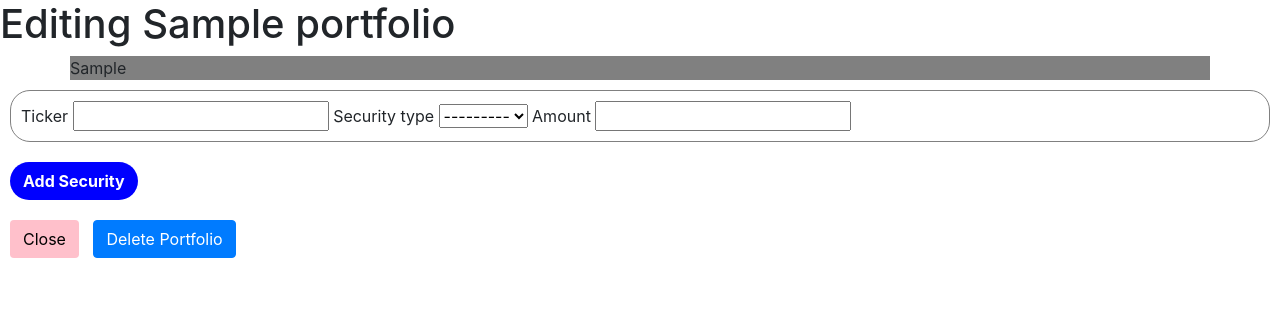
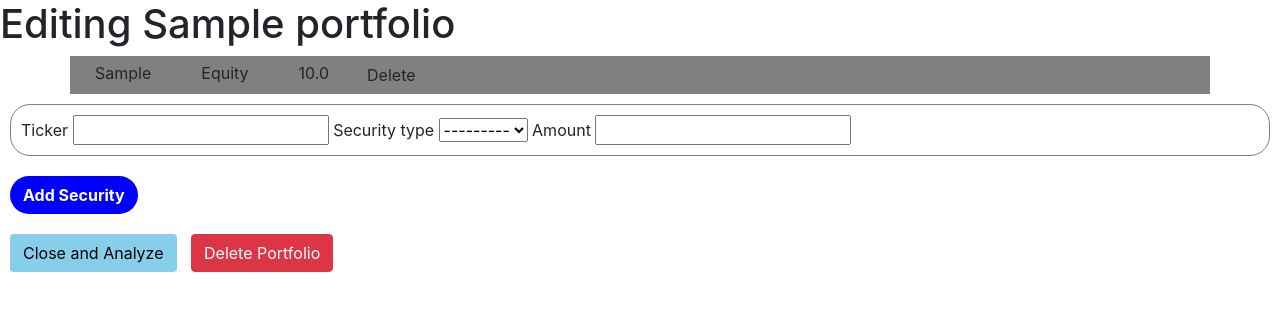
Before and after one commit to chasespengler/sharpe-backend, a Django app: page /edit_portfolio/1/ in a window 1280 px wide. Shown: the top 311 px of the page. Run offline with Django 3.2, Linux system fonts and the light colour scheme; a user stored in the database is signed in; tables that the repository leaves empty hold one stand-in row (values such as "Sample post").

Commit message:
analysis initiated

```diff
--- a/backend/sharpe_analysis/data_get.py
+++ b/backend/sharpe_analysis/data_get.py
@@ -73,13 +73,8 @@ def update_and_add_eq(tickers):
     '''
     Adds and updates equity data
     '''
-    add = []
-    update = []
-    for tick in tickers:
-        if requests.get(r + 'api/exists/' + tick + '/').text == 'true':
-            update.append(tick)
-        else:
-            add.append(tick)
+    add, update = needs_adding(tickers)
+
     if update:
         update_eq_data(update)
     if add:
@@ -94,3 +89,17 @@ def get_eq_data(tickers):
         data[tick] = requests.get(r + 'api/get-stats/' + tick + '/').json()
 
     return data
+
+def needs_adding(tickers):
+    '''
+    Returns tickers that need to be added to equity stats database and those that already exist, respectively
+    '''
+    add = []
+    update = []
+    for tick in tickers:
+        if requests.get(r + 'api/exists/' + tick + '/').text == 'true':
+            update.append(tick)
+        else:
+            add.append(tick)
+
+    return add, update
--- a/backend/sharpe_analysis/models.py
+++ b/backend/sharpe_analysis/models.py
@@ -32,8 +32,8 @@ class Portfolio(models.Model):
 
     #Attributes
     ytd = models.FloatField(default=0)
-    sharpe = models.FloatField(null=True)
-    valatrisk = models.FloatField(null=True)
+    sharpe = models.FloatField(default=0)
+    valatrisk = models.FloatField(default=0)
 
     def __str__(self):
         return self.portfolio_name
--- a/backend/sharpe_analysis/templates/sharpe_analysis/edit_portfolio.html
+++ b/backend/sharpe_analysis/templates/sharpe_analysis/edit_portfolio.html
@@ -9,8 +9,13 @@
             #securities-container {
                 background: green;
             }
+
             #security-row {
                 background: grey;
+            }
+
+            .column {
+                padding: 5px 25px;
             }
 
             #add-sec {
@@ -37,12 +42,12 @@
             #close-edit-port {
                 text-decoration: none;
                 color: black;
-                background: pink;
+                background: skyblue;
                 margin: 10px;
             }
 
             #close-edit-port:hover {
-                background: red;
+                background: blue;
             }
 
             /* Add Portfolio Modal */
@@ -120,6 +125,19 @@
                     <div class="column" id="security-ticker">
                         {{ sec.ticker }}
                     </div>
+                    <div class="column" id="security-type">
+                        {{ sec.security_type}}
+                    </div>
+                    <div class="column" id="security-amount">
+                        {{ sec.amount }}
+                    </div>
+                    <div>
+                        <a class="btn" id="delete-sec" href="{% url 'del_sec' sec.id port.id %}">
+                            <div id="delete-sec-btn">
+                                Delete
+                            </div>
+                        </a>
+                    </div>
                 </div>
             {% endfor %}
         </div>
@@ -145,12 +163,12 @@
                 <input class="btn" id="sec-add-btn" type="submit" value="Add Security"/>
             </div>
         </form>
-        <a class="btn" id="close-edit-port" href="{% url 'dashboard' %}">
+        <a class="btn" id="close-edit-port" href="{% url 'analyze' port.id %}">
             <div id="close-edit-port-btn">
-                Close
+                Close and Analyze
             </div>
         </a>
-        <button id="del-port-btn" class="btn btn-primary" type="button">
+        <button id="del-port-btn" class="btn btn-danger" type="button">
             Delete Portfolio
         </button>
     </body>
--- a/backend/sharpe_analysis/urls.py
+++ b/backend/sharpe_analysis/urls.py
@@ -8,5 +8,7 @@ urlpatterns = [
     path('logout', views.logoutUser, name='logout'),
     path('portfolio/<str:pid>/', views.portfolioPage, name='portfolio'),
     path('edit_portfolio/<str:pid>/', views.editPort, name='edit_port'),
-    path('delete_port/<str:pid>', views.del_port, name='del_port')
+    path('delete_port/<str:pid>/', views.del_port, name='del_port'),
+    path('del_sec/<str:sid>/<str:pid>/', views.del_sec, name='del_sec'),
+    path('analyze/<str:pid>/', views.analyze, name='analyze'),
 ]
--- a/backend/sharpe_analysis/views.py
+++ b/backend/sharpe_analysis/views.py
@@ -5,6 +5,7 @@ from django.contrib import messages
 from .forms import CreateUserForm, PortModalForm
 from django.contrib.auth.decorators import login_required
 from .models import *
+from .data_get import *
 
 @login_required(login_url='login')
 def dashboard(request):
@@ -50,12 +51,35 @@ def editPort(request, pid):
                     context = {'port':port, 'formy':form, 'secs': secs}
                     return render(request, 'sharpe_analysis/edit_portfolio.html', context)
             form.save()
+            form = EditPortForm(queryset=Security.objects.none(), instance=port)
+
     context = {'port':port, 'formy':form, 'secs': secs}
     return render(request, 'sharpe_analysis/edit_portfolio.html', context)
 
 @login_required(login_url='login')
 def del_port(request, pid):
     Portfolio.objects.filter(id=pid).delete()
+    return redirect('dashboard')
+
+@login_required(login_url='login')
+def del_sec(request, sid, pid):
+    Security.objects.filter(id=sid).delete()
+    return editPort(request, pid)
+
+@login_required(login_url='login')
+def analyze(request, pid):
+    port = Portfolio.objects.get(id=pid)
+    secs = port.security_set.all()
+    tickers = []
+    for sec in secs:
+        tickers.append(sec.ticker)
+    bad, good = needs_adding(tickers)
+    if bad:
+        add_eq_data(bad)
+        data = get_eq_data(tickers)
+    else:
+        data = get_eq_data(tickers)
+    print(data)
     return redirect('dashboard')
 
 def registration(request):
```
Also changed, not shown: backend/sharpe_analysis/calculations.py (+13 -3 lines), backend/sharpe_analysis/migrations/0007_auto_20220809_1737.py (added).
